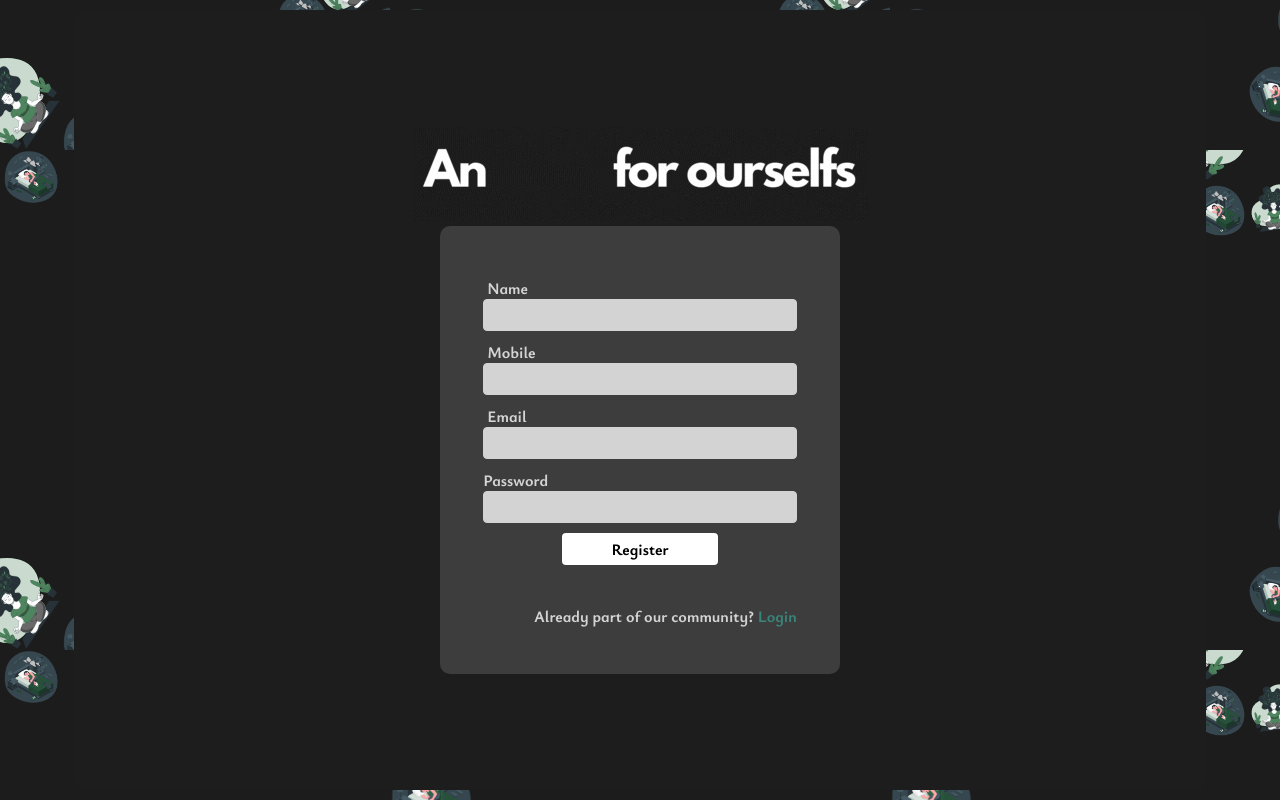
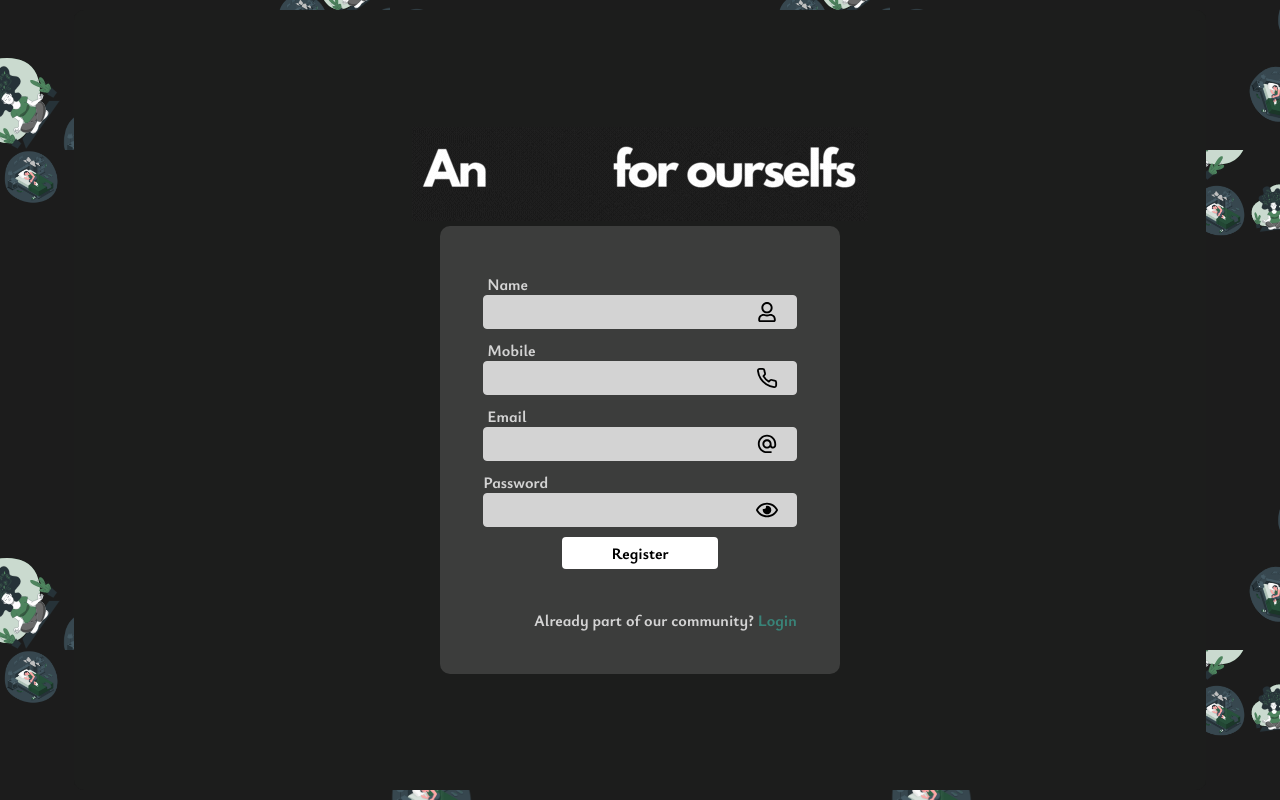
Before and after one commit to AidChat/client, a React (Create React App) app: page / in a window 1280 px wide. Both pictures are taken after a click on the element "Register". Built offline with nearby package versions, Linux system fonts and the light colour scheme.

Commit message:
Custom input element.

```diff
--- a/src/components/Auth/LoginForm/loginForm.tsx
+++ b/src/components/Auth/LoginForm/index.tsx
@@ -6,13 +6,16 @@ import {useParams} from "react-router-dom";
 import {useWindowSize} from "../../../services/hooks/appHooks";
 import {EwindowSizes, reqType, service, serviceRoute} from "../../../utils/enum";
 import {motion} from "framer-motion";
+import {Input} from "../../Utils/CustomInput";
+import {FaEye} from "react-icons/fa6";
+import {MdOutlineAlternateEmail} from "react-icons/md";
 
 interface LoginFromProps {
-    toggleState: () => void;
+    toggleState: (state: "LOGIN" | "REGISTER" | "CODE" | "INVITE") => void;
     email?: string;
 }
 
-export function LoginForm({toggleState, email}: LoginFromProps) {
+export function Index({toggleState, email}: LoginFromProps) {
     let context = useContext(AuthContext);
     const {requestCode} = useParams();
     const [userdata, setUserData] = useState<{
@@ -39,7 +42,7 @@ export function LoginForm({toggleState, email}: LoginFromProps) {
     function handleLogin(event: FormEvent) {
         event.preventDefault();
         let body = userdata;
-        if(isSmall)  body.extend = true;
+        if (isSmall) body.extend = true;
         _loading(true);
         _props
             ._db(service.authentication)
@@ -49,42 +52,34 @@ export function LoginForm({toggleState, email}: LoginFromProps) {
                 _loading(false);
             })
             .catch(reason => {
-                setError(reason?.response.data.data.message);
+                setError(reason.data.message);
                 _loading(false);
             });
     }
 
+    console.log(userdata)
+
     return (<motion.div animate={{x: 0}} initial={{x: 5}} transition={{type: "tween"}} exit={{x: 10}}
                         className={"loginFormWrapper"}>
         <form style={{width: "80%"}} onSubmit={handleLogin}>
-            <motion.div initial={{y:10}} animate={{y:0}}
-                className={"color-green authErrorContainer"}
-                style={{textAlign: "center"}}
+            <motion.div initial={{y: 10}} animate={{y: 0}}
+                        className={"color-green authErrorContainer"}
+                        style={{textAlign: "center"}}
             >
                 {error}
             </motion.div>
             <div className={"logincontainer"}>
                 <label style={{marginLeft: "4px"}}>Email</label>
                 <div className={"inputWrapper-icon"}>
-                    <input
-                        type={"email"}
-                        name={"email"}
-                        onChange={handleUpdate}
-                        required={true}
-                        className={"inputEle"}
-                    />
+                    <Input inputName={'email'} onChange={handleUpdate} type={'email'} allowToggle={false}
+                           icon={<MdOutlineAlternateEmail size={22}/>}/>
                 </div>
             </div>
             <div className={"logincontainer"}>
                 <label>Password</label>
                 <div className={"inputWrapper-icon"}>
-                    <input
-                        type={"password"}
-                        className={"inputEle"}
-                        required={true}
-                        name={"password"}
-                        onChange={handleUpdate}
-                    />
+                    <Input inputName={'password'} onChange={handleUpdate} type={'password'} allowToggle={true}
+                           icon={<FaEye size={22}/>}/>
                 </div>
             </div>
             <div
@@ -128,7 +123,7 @@ export function LoginForm({toggleState, email}: LoginFromProps) {
                 <div
                     className={"font-primary"}
                     onClick={() => {
-                        toggleState();
+                        toggleState("REGISTER");
                     }}
                 >
                     {<p>
--- a/src/components/Auth/RegisterForm/index.tsx
+++ b/src/components/Auth/RegisterForm/index.tsx
@@ -5,20 +5,26 @@ import {Spinner} from "../../Utils/Spinner/spinner";
 import {reqType, service, serviceRoute} from "../../../utils/enum";
 import {motion} from 'framer-motion';
 import Snackbar from "../../Utils/Snackbar";
+import {Input} from "../../Utils/CustomInput";
+import {CiUser} from "react-icons/ci";
+import {FiPhone} from "react-icons/fi";
+import {MdOutlineAlternateEmail} from "react-icons/md";
+import {FaRegEye, FaRegUser} from "react-icons/fa";
 
 
 interface RegisterFormProps {
-    toggleState: (e?:string) => void,
+    toggleState: (state: "LOGIN" | "REGISTER" | "CODE" | "INVITE", e?: string) => void,
     email: string,
+    invite?: boolean
 }
 
-export function RegisterForm({toggleState, email}: RegisterFormProps) {
+export function RegisterForm({toggleState, email, invite = false}: RegisterFormProps) {
     const {requestCode} = useParams();
     const [loading, setLoading] = useState<boolean>(false);
     const [state, setState] = useState<{
         name?: string, email?: string, password?: string, requestId?: undefined | string, mobile: number | null
     }>({
-        name: undefined, email: email, password: undefined, requestId: requestCode, mobile: null
+        name: undefined, email: invite ? email : undefined, password: undefined, requestId: requestCode, mobile: null
     });
     let [error, _seterror] = useState(null);
     let [message, _message] = useState<string>('');
@@ -28,13 +34,12 @@ export function RegisterForm({toggleState, email}: RegisterFormProps) {
         setLoading(!loading);
         _props._db(service.authentication).query(serviceRoute.register, state, reqType.post).then(result => {
             _message(result.message)
-            toggleState(email);
-
+            toggleState("CODE", state.email);
             setLoading(false);
 
         })
-            .catch((reason) => {
-                _seterror(reason.response.data.data.message);
+            .catch((response) => {
+                _seterror(response.data.message);
                 setLoading(false);
 
             })
@@ -57,8 +62,8 @@ export function RegisterForm({toggleState, email}: RegisterFormProps) {
 
     return (<motion.div animate={{x: 0}} transition={{type: "tween"}} initial={{x: -20}} exit={{x: 100}}
                         className={'loginFormWrapper'}>
-            <Snackbar message={message} onClose={()=>_message('')} />
-             <form style={{width: '80%'}} onSubmit={handleRegistration}>
+            <Snackbar message={message} onClose={() => _message('')}/>
+            <form style={{width: '80%'}} onSubmit={handleRegistration}>
                 <motion.div initial={{y: 10}} animate={{y: 0}}
                             className={"color-green authErrorContainer"}
                             style={{textAlign: "center"}}
@@ -68,38 +73,44 @@ export function RegisterForm({toggleState, email}: RegisterFormProps) {
                 <div className={'logincontainer'}>
                     <label style={{marginLeft: '4px'}}>Name</label>
                     <div className={'inputWrapper-icon'}>
-                        <input type={'name'} value={state.name} name={'name'} onChange={handleUpdate}
-                               className={'inputEle'}/>
+                        <Input onChange={handleUpdate} type={'text'} allowToggle={false} inputName={'name'}
+                               value={state.name} icon={<FaRegUser size={20}/>
+                        }/>
                     </div>
                 </div>
                 <div className={'logincontainer'}>
                     <label style={{marginLeft: '4px'}}>Mobile</label>
                     <div className={'inputWrapper-icon'}>
-                        <input type={'tel'} value={state.mobile?.toString()} name={'mobile'} onChange={handleUpdate}
-                               className={'inputEle'}/>
+                        <Input onChange={handleUpdate} type={'tel'} allowToggle={false} inputName={'mobile'}
+                               value={state.mobile?.toString()} icon={<FiPhone size={22}/>}/>
+
                     </div>
                 </div>
                 <div className={'logincontainer'}>
                     <label style={{marginLeft: '4px'}}>Email</label>
                     <div className={'inputWrapper-icon'}>
-                        <input type={'email'} name={'email'} value={state.email} disabled={email ? true : false}
-                               onChange={handleUpdate} className={'inputEle'}/>
+                        <Input disabled={!!(email && invite)} onChange={handleUpdate} type={'email'}
+                               allowToggle={false} inputName={'email'} value={state.email}
+                               icon={<MdOutlineAlternateEmail size={22}/>}/>
+
                     </div>
                 </div>
                 <div className={'logincontainer'}>
                     <label>Password</label>
                     <div className={'inputWrapper-icon'}>
-                        <input type={'password'} name={'password'} onChange={handleUpdate} className={'inputEle'}/>
+                        <Input disabled={!state.email} onChange={handleUpdate} type={'password'}
+                               allowToggle={true} inputName={'password'} value={state.password}
+                               icon={<FaRegEye size={22}/>}/>
                     </div>
                 </div>
                 <div className={'logincontainer flex-center'}>
-                    <button onClick={handleRegistration} className={'btn btn-primary w50'}>
+                    <button disabled={loading} onClick={handleRegistration} className={'btn btn-primary w50'}>
                         {loading ? <Spinner/> : 'Register'}
                     </button>
                 </div>
                 <div className={'logincontainer flex-right'} style={{marginTop: '24px'}}>
                     <div className={'font-primary'} onClick={() => {
-                        toggleState()
+                        toggleState("LOGIN")
                     }}>
                         <p>Already part of our community? <span className={'color-green'}
                                                                 style={{cursor: 'pointer'}}> Login </span></p>
--- a/src/components/Auth/index.tsx
+++ b/src/components/Auth/index.tsx
@@ -1,6 +1,6 @@
 import React, {useEffect, useState} from "react";
 import "./index.css";
-import {LoginForm} from "./LoginForm/loginForm";
+import {Index} from "./LoginForm";
 import gif from "./../../assets/gifs/slogan.gif";
 import {RegisterForm} from "./RegisterForm";
 import {useParams} from "react-router-dom";
@@ -23,22 +23,23 @@ export function Validator() {
         });
     }, [requestCode]);
 
-    function switchAuthState(showCode?: boolean,email?:string) {
+    function switchAuthState(state:"LOGIN"|"REGISTER"|"CODE" | "INVITE",email?:string) {
+        debugger
         setState({
-            login: showCode ? false : !state.login, register: !state.register, invite: false, code: !!showCode
+            login: state === "LOGIN", register:state === 'REGISTER', invite: state === 'INVITE', code: state === 'CODE'
         });
         if(email)
         setProps({email:email});
     }
 
-    console.log(props)
+    console.log(state)
 
     function handleResetParams(e?: string) {
         if (e) {
             setProps({email: e});
         }
         setState({
-            invite: false, register: true, login: false, code: false
+            invite: true, register: true, login: false, code: false
         });
     }
 
@@ -51,16 +52,18 @@ export function Validator() {
         <div className={"authBox"}>
             <div className={"w100"} style={{height: "100%"}}>
                 {state.invite ? (<InviteForm
-                    requestLogin={(E?: string) => {
+                    requestLogin={(S:"LOGIN" |"REGISTER",E?: string) => {
+                        switchAuthState(S)
                         handleResetParams(E);
                     }}
                 />) : <>
-                    {state.login && (<LoginForm toggleState={switchAuthState} email={props.email}/>)}
+                    {state.login && (<Index toggleState={(s)=>{switchAuthState(s)}} email={props.email}/>)}
                     {state.register && (<RegisterForm
-                        toggleState={(email) => switchAuthState(true,email)}
+                        toggleState={(s,email) => switchAuthState(s,email)}
                         email={props.email}
+                        invite={state.invite}
                     />)}
-                    {state.code && (<OTPForm toggleState={()=>switchAuthState()}  email={props.email}/>)}
+                    {state.code && (<OTPForm toggleState={(s)=>switchAuthState(s)}  email={props.email}/>)}
                     <div style={{display: "flex", justifyContent: "center"}}>
                         <div
                             style={{
--- a/src/components/Panel/ChatPanel/ChatContainer.tsx
+++ b/src/components/Panel/ChatPanel/ChatContainer.tsx
@@ -70,7 +70,7 @@ export function ChatContainer({
     }
 
     function handleAddMore() {
-        setInit("requests");
+        setInit("invites");
         showOptions(true);
     }
 
--- a/src/components/Panel/GroupsPanel/GroupInvite/index.tsx
+++ b/src/components/Panel/GroupsPanel/GroupInvite/index.tsx
@@ -117,8 +117,6 @@ export function InviteContainer(props: {
                 _message("Request blocked")
                 _loading(false);
                 _setRefetch(!refetch);
-
-                // _setGroupType(null);
             });
     }
 
@@ -139,7 +137,7 @@ export function InviteContainer(props: {
                         <div className={"groupIcon_wrapper"}>
                             <img
                                 style={{
-                                    height: "100%", width: "100%", borderRadius: "50%", border: "1px solid lightgrey",
+                                    height: "100%", width: "100%", borderRadius: "4px",
                                 }}
                                 src={data?.group.GroupDetail.icon ? data?.group.GroupDetail.icon : groupsImg}
                                 alt={"Group image"}
--- a/src/components/Panel/GroupsPanel/index.tsx
+++ b/src/components/Panel/GroupsPanel/index.tsx
@@ -15,6 +15,7 @@ import {EwindowSizes, reqType, service, serviceRoute} from "../../../utils/enum"
 import {Menu} from "../../Utils/Menu";
 import {MdVerified} from "react-icons/md";
 import {useResponsizeClass} from "../../../utils/functions";
+import {OTPForm} from "../../Auth/Code";
 
 export function UtilityPanel() {
     const {
@@ -187,9 +188,10 @@ export function UserIcon() {
 
 function ProfileForm({onUpdate}: { onUpdate: () => void }) {
     const [user, setUser] = useState<{
-        name: string; email: string; id: number | null; profileImage: string; about: string; mobile?: string
+        name: string; email: string; id: number | null; profileImage: string; about: string; mobile?: string,
+        verifiedEmail:boolean
     }>({
-        name: "", email: "", profileImage: "", id: null, about: '', mobile: undefined
+        name: "", email: "", profileImage: "", id: null, about: '', mobile: undefined,verifiedEmail:false
     });
     const [loading, _loading] = useState<boolean>(false);
     const [message, _message] = useState<string | null>(null);
@@ -293,7 +295,9 @@ function ProfileForm({onUpdate}: { onUpdate: () => void }) {
             />
         </div>
         <div className={"row row-space " + useResponsizeClass(EwindowSizes.S, ['m0'])}>
-            <label>Email <MdVerified/></label>
+            <label className={'dflex'}>Email {user.verifiedEmail ? <MdVerified/>:
+            <span className={'font-secondary font-thick pointer'} style={{margin:'0 10px'}}>Verify</span>
+            }</label>
             <input className={'custom-input borderRadius-light'} disabled={true} value={user.email}
                    placeholder={'Type you email'}/>
         </div>
--- /dev/null
+++ b/src/components/Utils/CustomInput/index.tsx
@@ -0,0 +1,49 @@
+import {ChangeEvent, ReactElement, useState} from "react";
+
+
+interface ICustomInput {
+    onChange: (s: ChangeEvent<HTMLInputElement>) => void,
+    icon?: ReactElement,
+    type: string
+    allowToggle: boolean,
+    inputName:string,
+    value?:string | number | undefined,
+    disabled?:boolean
+}
+
+export const styles = {
+    container: {
+        height: '2em', background: 'transparent',display:'flex',
+        justifyContent:'space-between'
+    }, iconContainer: {
+        width: '20%',
+        display:'flex',
+        justifyContent:'center',
+        alignItems:'center',
+        cursor:'pointer'
+    }, inputContainer: {
+        width: '90%',
+        height:'100%'
+    }, inputEle: {
+        width: '100%', background: 'transparent', border: 'none',
+        height:'100%',
+        paddingLeft:'20px'
+    }
+
+}
+
+
+export function Input(props: ICustomInput) {
+    const [state, setState] = useState({isHidden: true})
+    function toggleState() {
+        if (props.allowToggle && props.type === 'password') {
+            setState({...state, isHidden: !state.isHidden})
+        }
+    }
+    return (<div style={styles.container}>
+        <div style={styles.inputContainer}>
+            <input disabled={props.disabled} value={props.value} name={props.inputName} onChange={props.onChange} style={styles.inputEle} type={state.isHidden ? props.type : 'text'}/>
+        </div>
+        <div style={styles.iconContainer} onClick={toggleState}>{props.icon}</div>
+    </div>)
+}
```
Also changed, not shown: src/components/Auth/Code/index.tsx (+3 -6 lines), src/components/Auth/InviteForm/index.tsx (+5 -12 lines), src/components/Panel/ChatPanel/Chat.tsx (+6 -13 lines), src/components/Panel/ChatPanel/index.css (+5 -3 lines).
